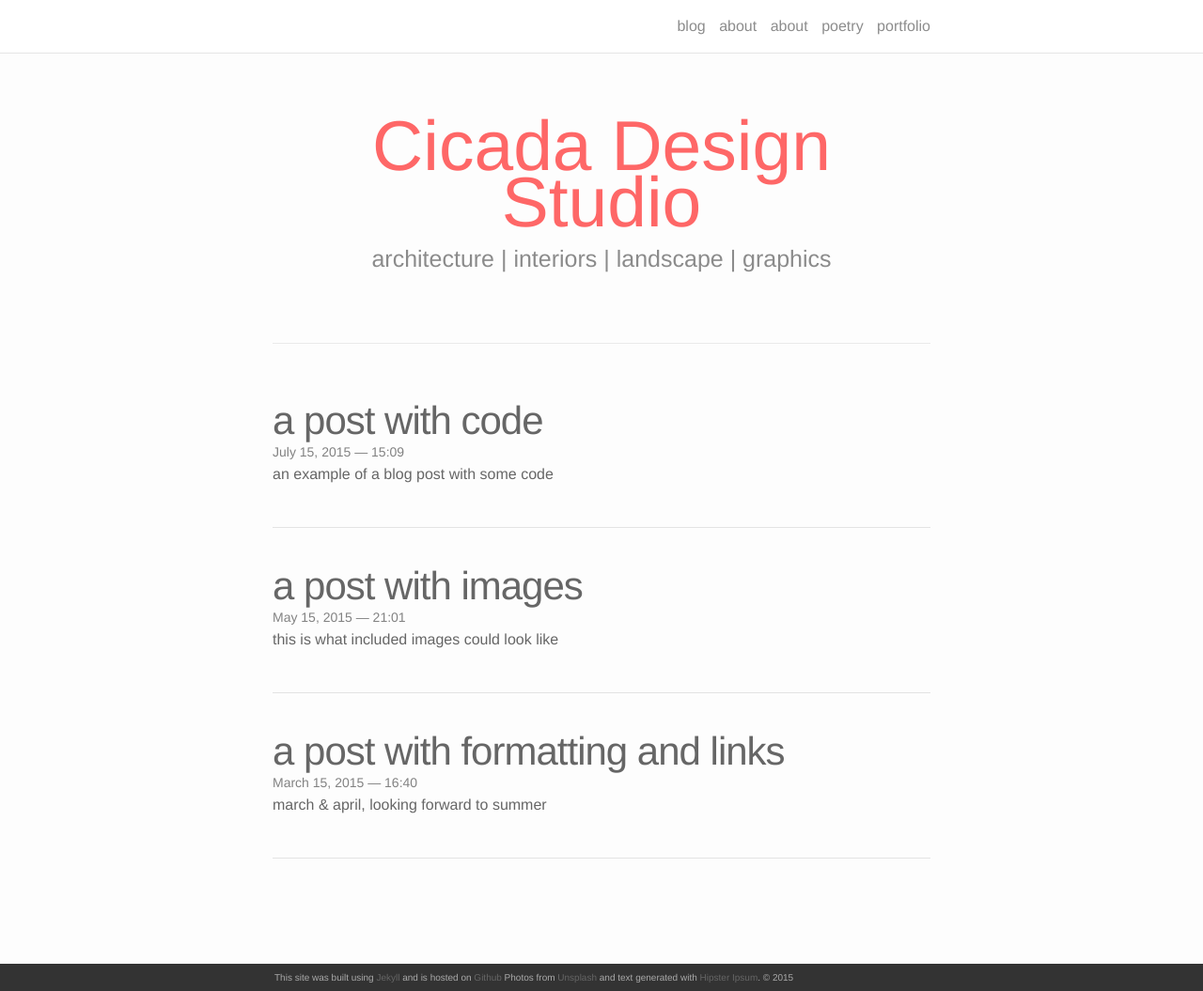
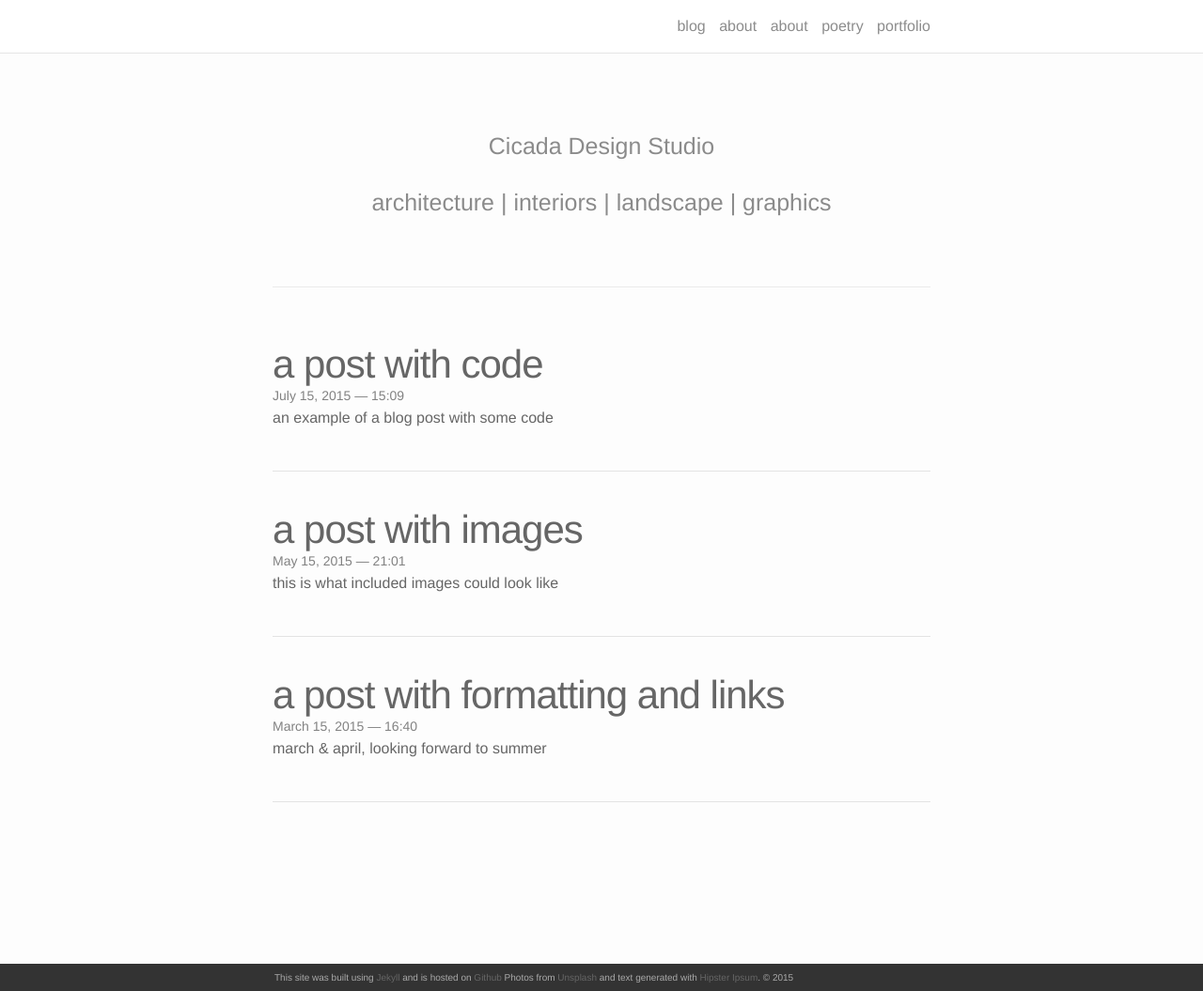
Before and after one commit to Scimatica-Labs/cicadadesign.in, a Jekyll site: the page built from index.html, in a window 1280 px wide and 1055 px high. Shown: the whole window at 94% size. Built offline with Jekyll 4.4.1, drawn with Linux system fonts in a browser that asks for light colours; nearby versions of some CDN libraries; the list of posts is cut into pages by our own code.

```diff
--- a/index.html
+++ b/index.html
@@ -3,7 +3,7 @@ layout: default
 ---
 
 <div class="header-bar">
-  <h1>Cicada Design Studio</h1>
+  <h2>Cicada Design Studio</h2>
   <h2>architecture | interiors | landscape | graphics</h2>
   <br/>
   <hr>
```
